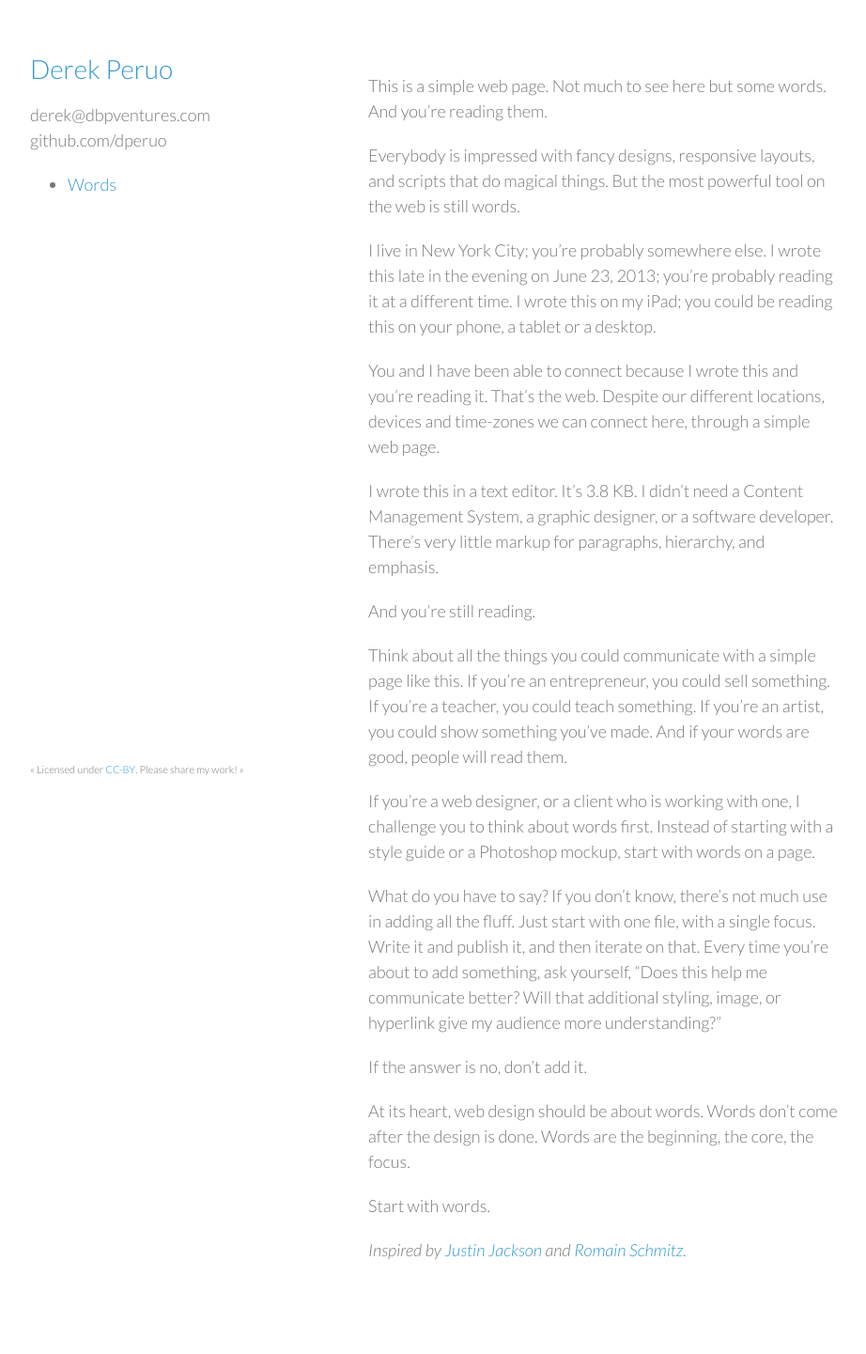
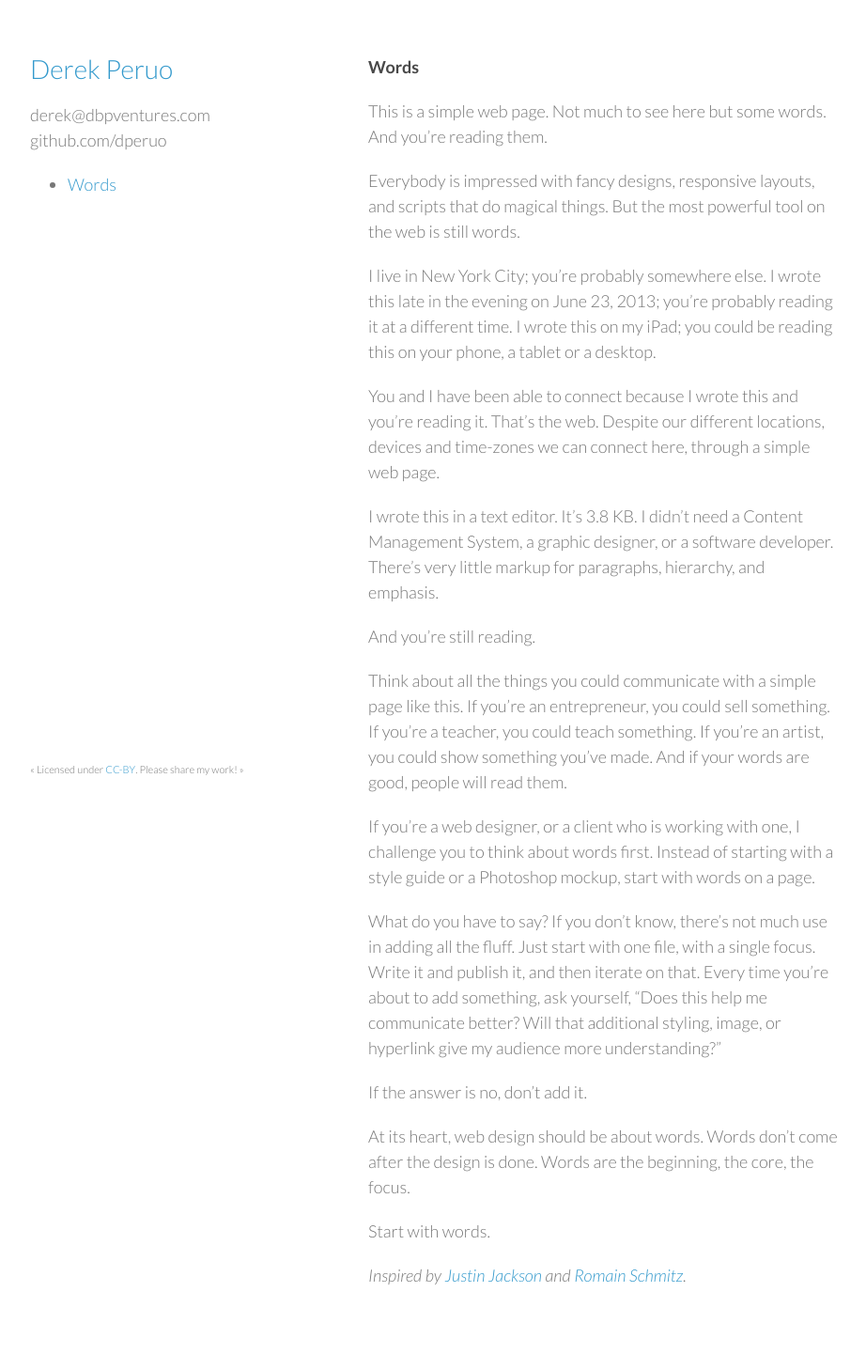
Before and after one commit to dperuo/dperuo.github.io, a Jekyll site: the page built from _posts/2013-06-23-words.md, in a window 1280 px wide. Shown: the whole page at 94% size, without its empty margins (178-1100 px from the left). Built offline with Jekyll 4.4.1, drawn with Linux system fonts in a browser that asks for light colours; Markdown is read by kramdown in place of the engine named in the settings; before the commit the page ends 1414 px from its top, so only the background shows below that.

Commit message:
Fix page title liquid template.

```diff
--- a/_layouts/post.html
+++ b/_layouts/post.html
@@ -1,5 +1,5 @@
 ---
 layout: default
 ---
-<h4>{{ post.title }}</h4>
+<h4>{{ page.title }}</h4>
 {{ content }}
```
